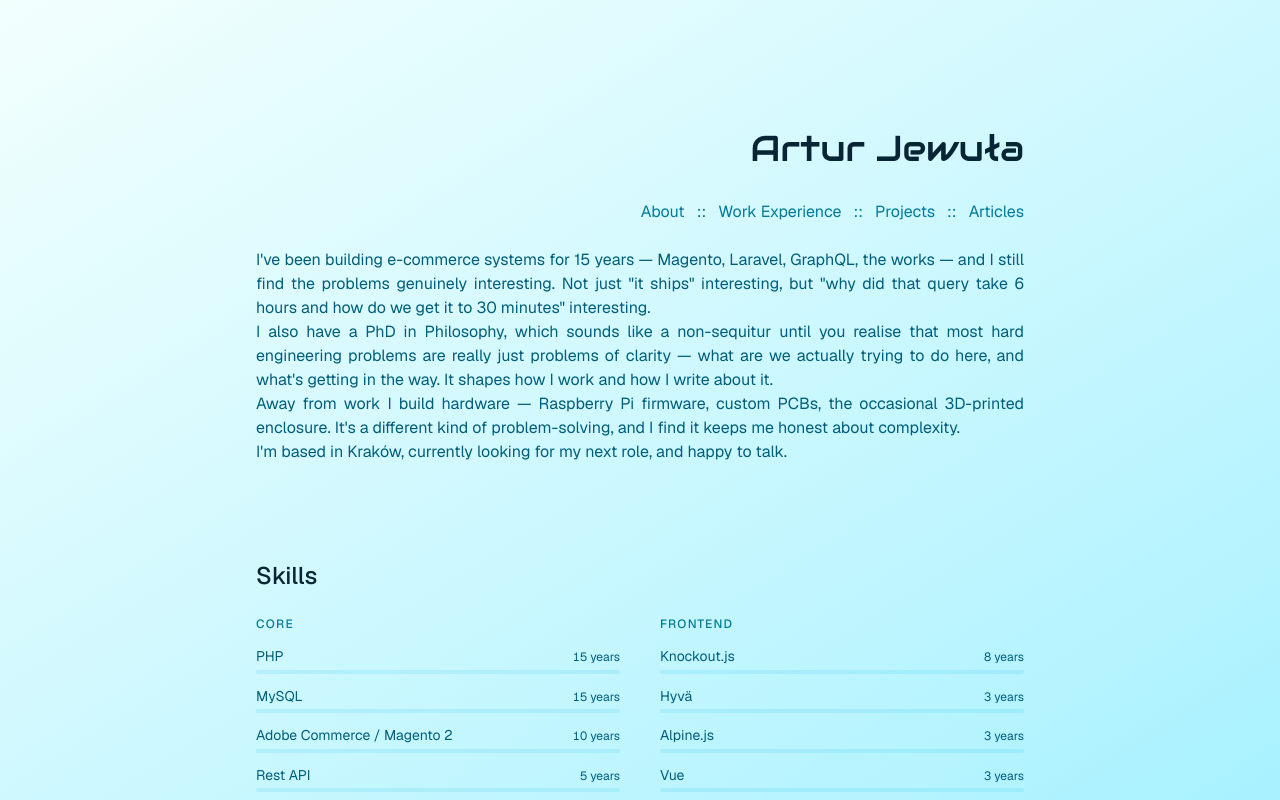
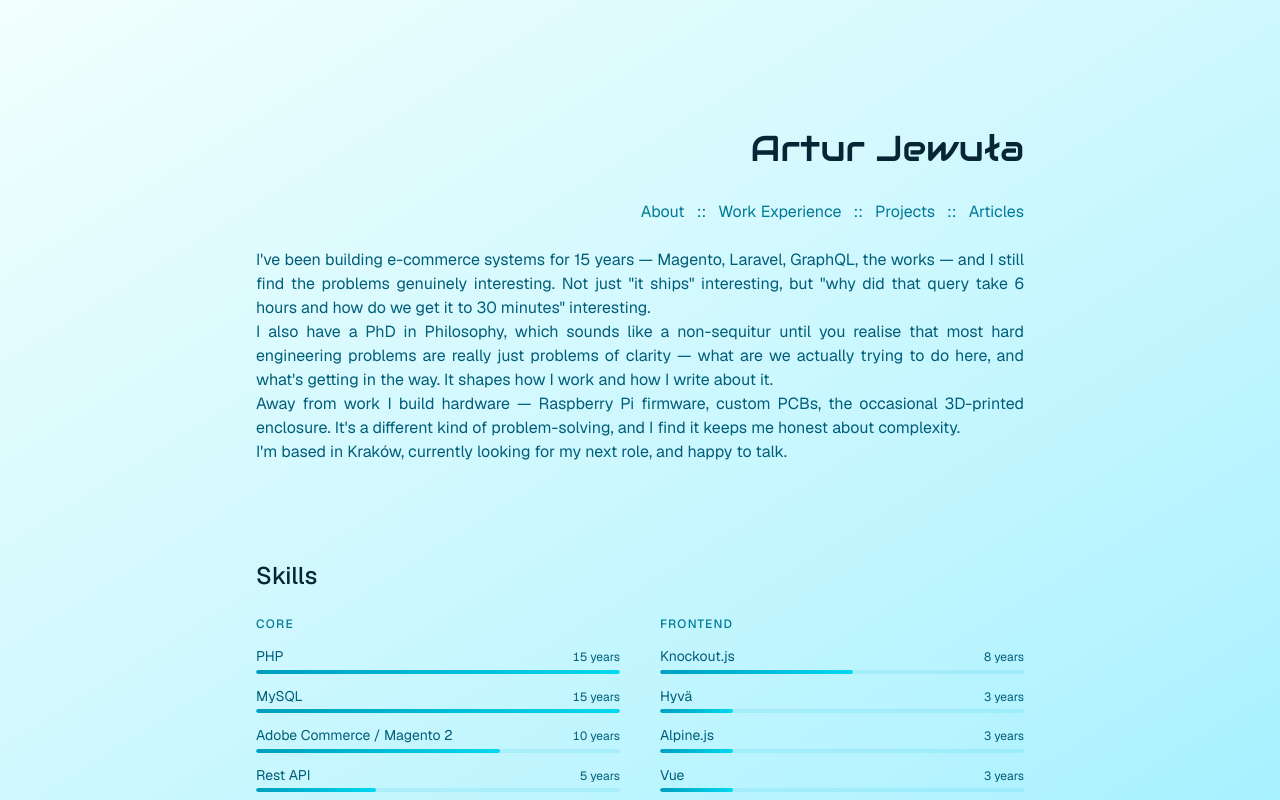
Before and after one commit to Zefiryn/homepage, a Next.js app: page / in a window 1280 px wide. Shown: the top 800 px of the page. Built offline with nearby package versions, Linux system fonts and the light colour scheme.

Commit message:
break skillbar gradient to two variables

```diff
--- a/app/globals.css
+++ b/app/globals.css
@@ -19,7 +19,8 @@
   --color-navigation-hover: light-dark(#00D8F0, #B89060);
   --color-skill-bar: light-dark(rgba(0,180,220,0.12), rgba(60,45,28,0.35));
   --background-skill-bar: rgba(0,180,220,0.12);
-  --background-image-skill: light-dark(linear-gradient(90deg,#009EBF,#00D8F0), linear-gradient(90deg,#5E4428,#A07040));
+  --background-image-skill: linear-gradient(90deg,#009EBF,#00D8F0);
+  --background-image-skill-dark: linear-gradient(90deg,#5E4428,#A07040);
   --font-sans: var(--font-geist-sans);
   --font-mono: var(--font-geist-mono);
   --font-audiowide: var(--font-audiowide);
--- a/src/components/Skills.tsx
+++ b/src/components/Skills.tsx
@@ -90,7 +90,7 @@ function SkillBar({
             </div>
             <div className="h-1 w-full rounded-full bg-skill-bar overflow-hidden">
                 <div
-                    className="h-full rounded-full bg-skill transition-all duration-700 ease-out"
+                    className="h-full rounded-full bg-skill dark:bg-skill-dark transition-all duration-700 ease-out"
                     style={{
                         width: animate ? `${pct}%` : "0%",
                         transitionDelay: `${index * 60 + 100}ms`,
```
